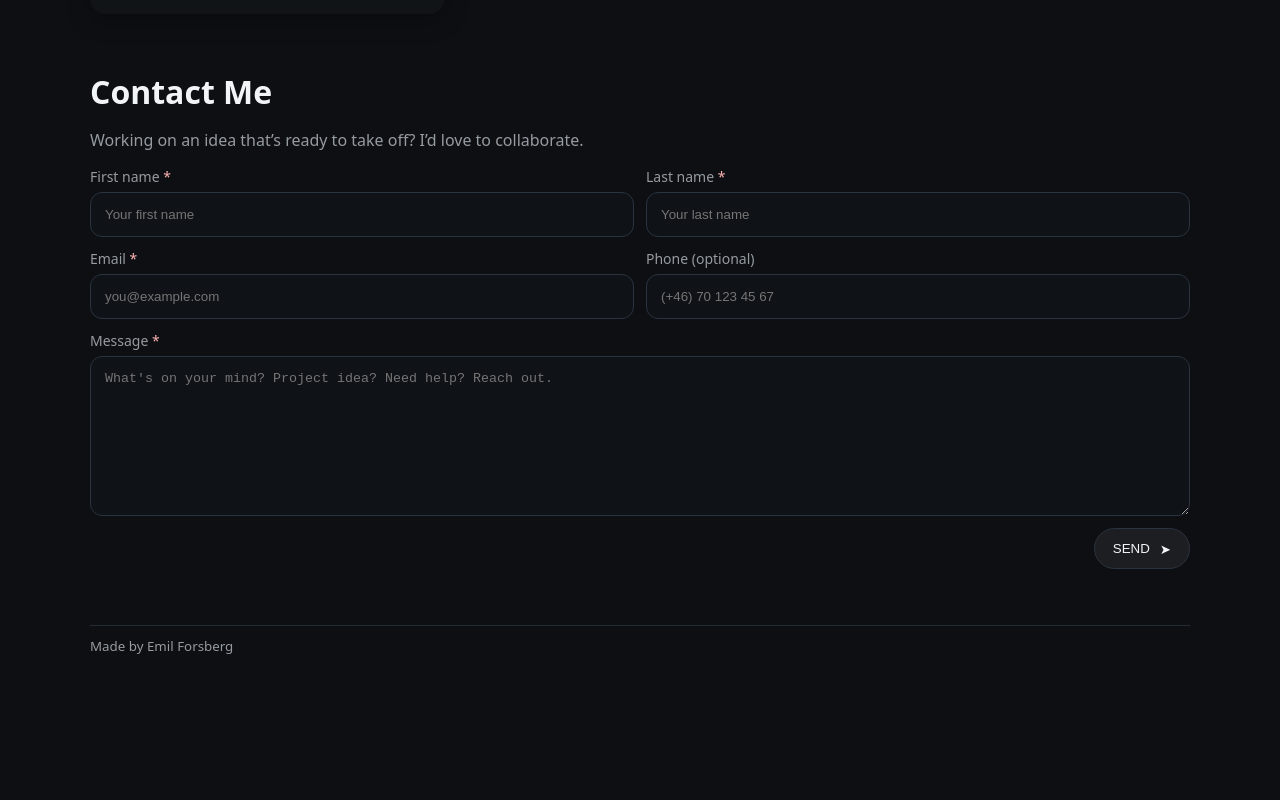
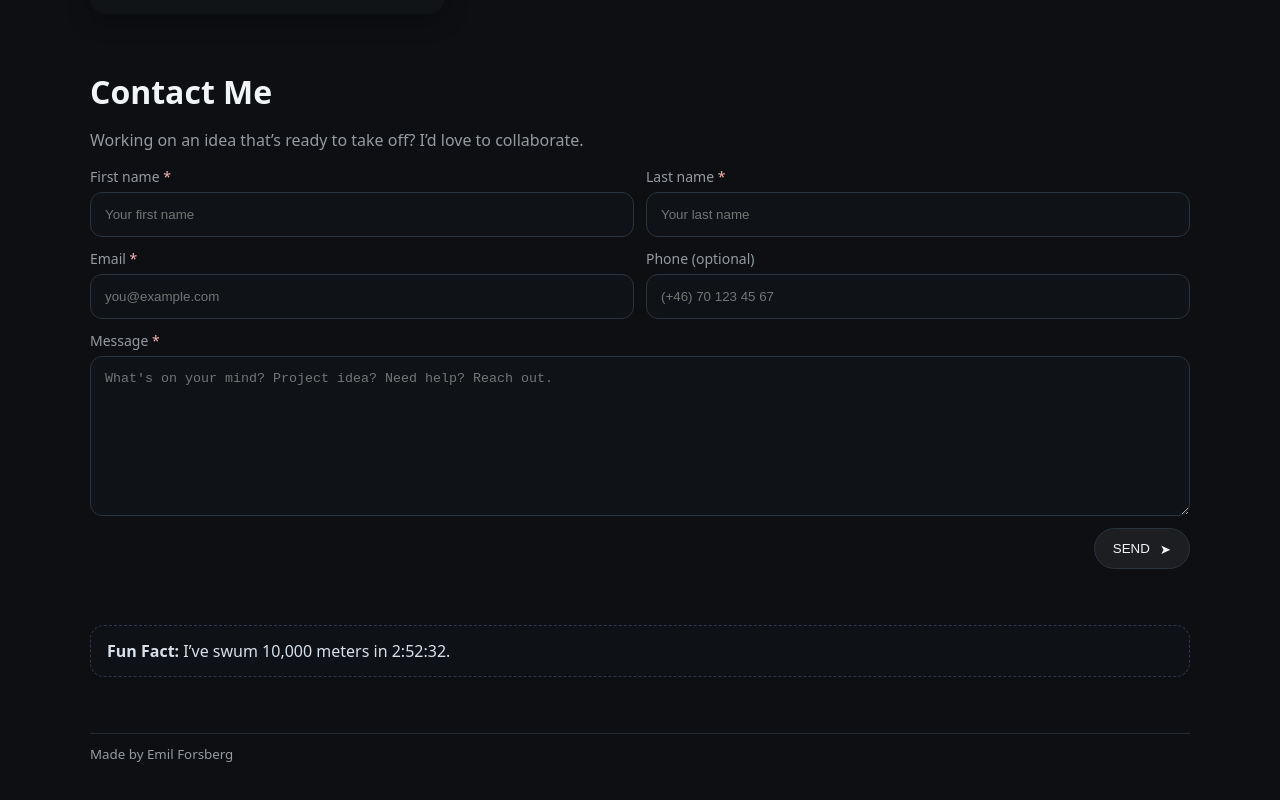
Before and after one commit to alpsten/web-portfolio-react-frontend, a React (Vite) app: page / in a window 1280 px wide. Shown: the part 745-1545 px from the top of the page. Before the commit the page ends 1457 px from the top, so only its background shows below. Built offline with nearby package versions, Linux system fonts and the light colour scheme.

Commit message:
- Added a little FunFact.tsx section.

```diff
--- a/src/App.tsx
+++ b/src/App.tsx
@@ -2,6 +2,7 @@
 import Header from "./sections/Header";
 import Expertise from "./sections/Expertise";
 import ContactForm from './components/ContactForm';
+import FunFact from "./sections/FunFact.tsx";
 
 export default function App() {
     return (
@@ -11,6 +12,7 @@ export default function App() {
             <Header/>
             <Expertise/>
             <ContactForm/>
+            <FunFact/>
 
             <footer className="footer container">
                 <small className="muted">Made by Emil Forsberg</small>
--- a/src/sections/FunFact.tsx
+++ b/src/sections/FunFact.tsx
@@ -0,0 +1,10 @@
+
+export default function FunFact() {
+    return (
+        <section className="container funfact" aria-label="Fun fact">
+            <div className="bubble">
+                <strong>Fun Fact:</strong> I’ve swum 10,000 meters in 2:52:32.
+            </div>
+        </section>
+    );
+}
```
